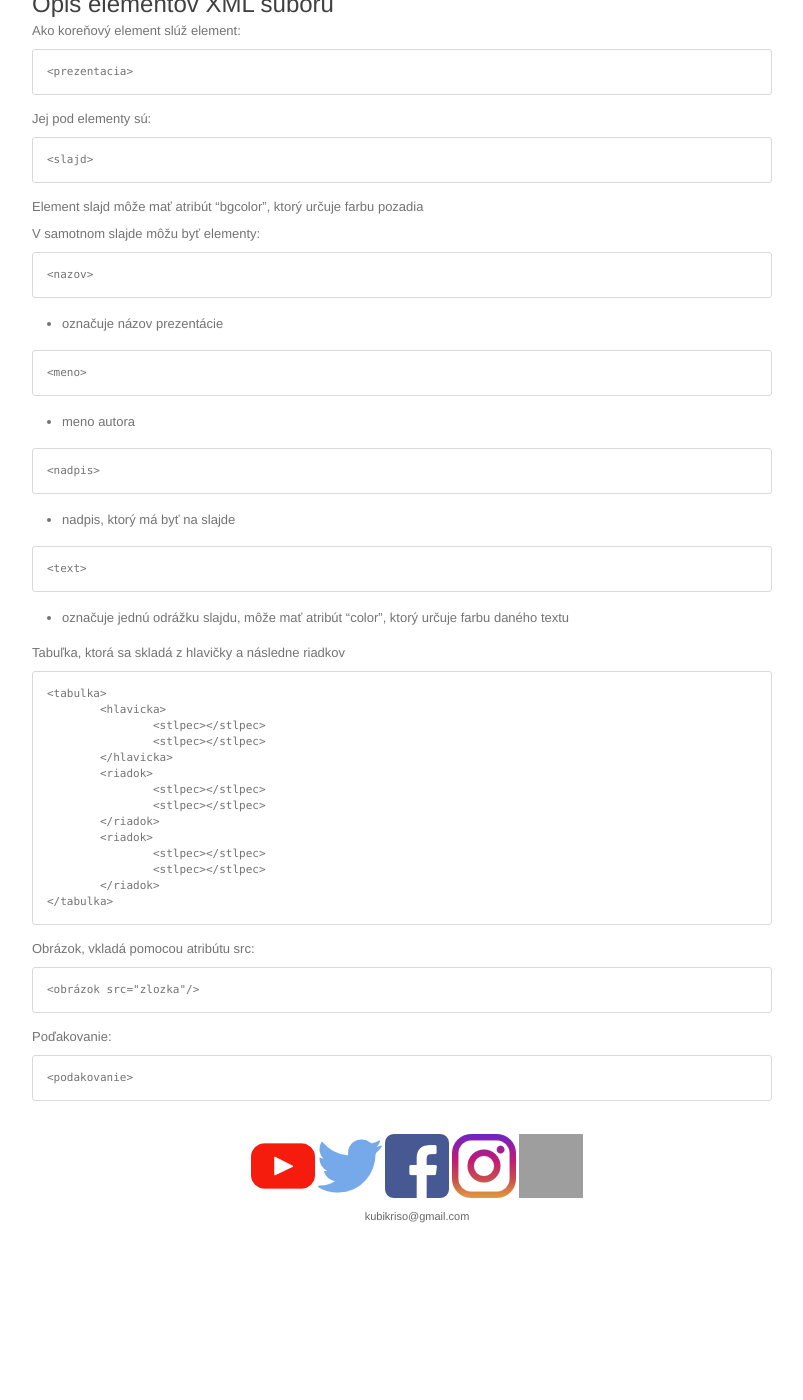
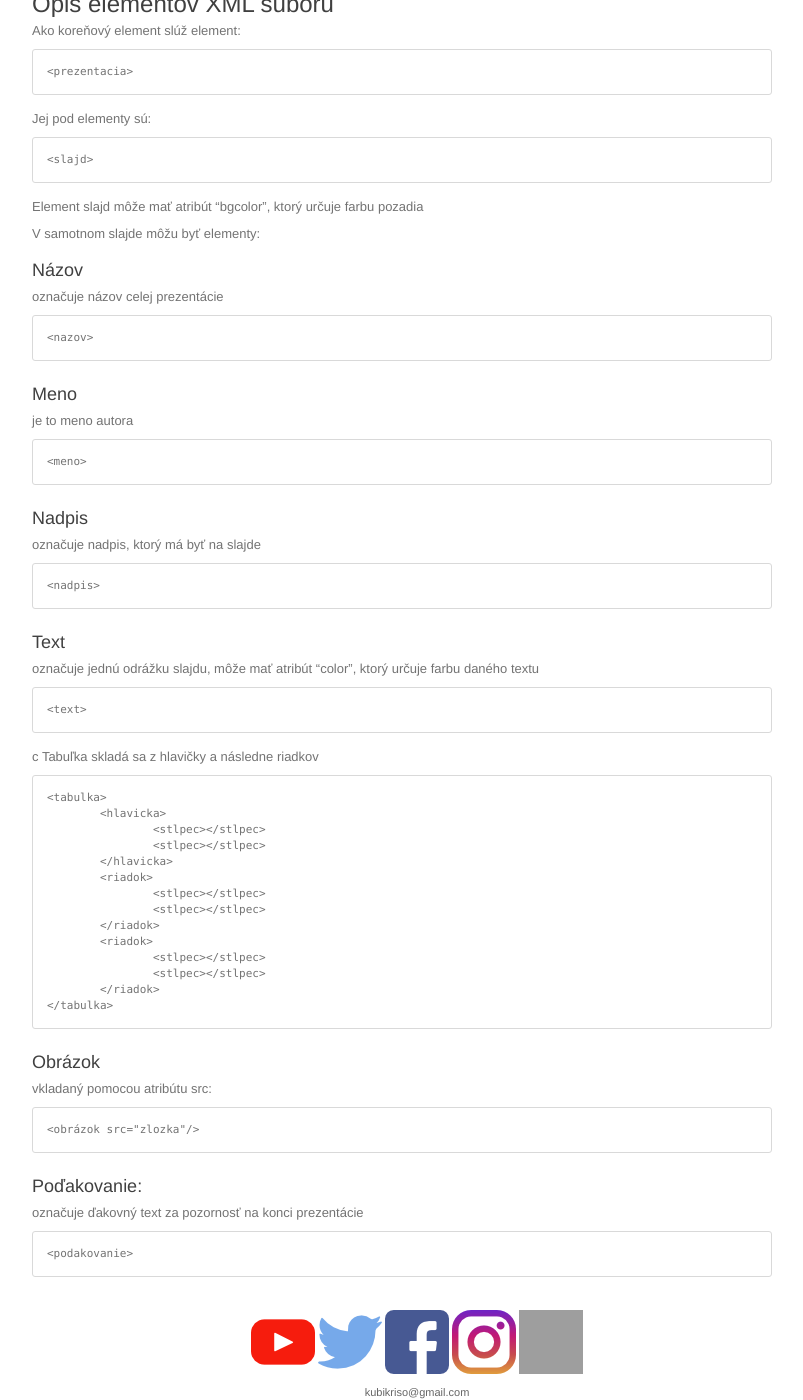
Before and after one commit to richardkubik/richardkubik.github.io, a Jekyll site: the page built from zadanie3.md, in a window 1280 px wide and 1400 px high, scrolled down 303 px. Shown: the whole window, without its empty margins (258-1061 px from the left). Built offline with Jekyll 4.4.1, drawn with Linux system fonts in a browser that asks for light colours; our own code applies the rules of GitHub Pages for plain Markdown files; before the commit the page ends 1537 px from its top, so only the background shows below that; grey boxes are pictures that could not be loaded.

Commit message:
dokumentacia 3

````diff
--- a/zadanie3.md
+++ b/zadanie3.md
@@ -20,27 +20,32 @@ Jej pod elementy sú:
 Element slajd môže mať atribút "bgcolor", ktorý určuje farbu pozadia
 
 V samotnom slajde môžu byť elementy:
+### Názov
+označuje názov celej prezentácie
 ```
 <nazov>
 ```
-- označuje názov prezentácie
 
+### Meno
+je to meno autora
 ```
 <meno>
 ```
-- meno autora
 
+### Nadpis
+označuje nadpis, ktorý má byť na slajde
 ```
 <nadpis>
 ```
-- nadpis, ktorý má byť na slajde
 
+### Text
+označuje jednú odrážku slajdu, môže mať atribút "color", ktorý určuje farbu daného textu
 ```
 <text>
 ```
-- označuje jednú odrážku slajdu, môže mať atribút "color", ktorý určuje farbu daného textu
 
-Tabuľka, ktorá sa skladá z hlavičky a následne riadkov
+c Tabuľka
+skladá sa z hlavičky a následne riadkov
 ```
 <tabulka>
 	<hlavicka>
@@ -58,12 +63,14 @@ Tabuľka, ktorá sa skladá z hlavičky a následne riadkov
 </tabulka>
 ```
 
-Obrázok, vkladá pomocou atribútu src:
+### Obrázok
+vkladaný pomocou atribútu src:
 ```
 <obrázok src="zlozka"/>
 ```
 
-Poďakovanie:
+### Poďakovanie:
+označuje ďakovný text za pozornosť na konci prezentácie
 ```
 <podakovanie>
 ```
````
